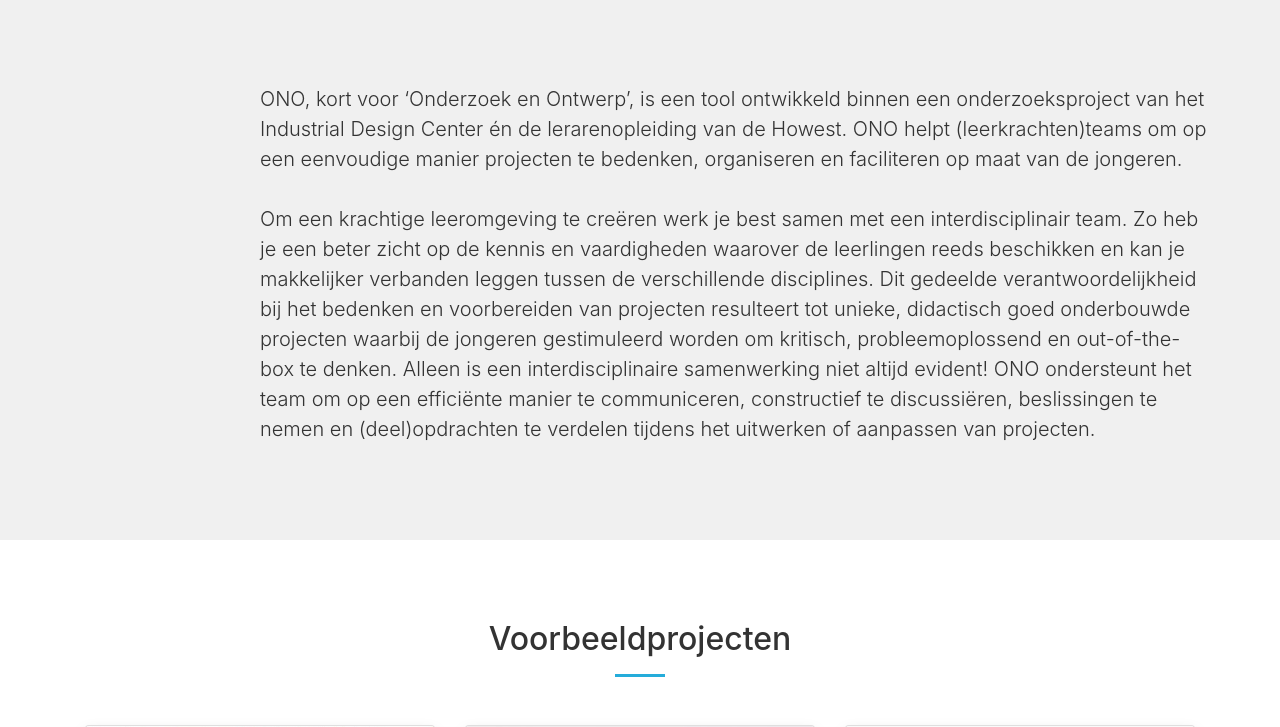
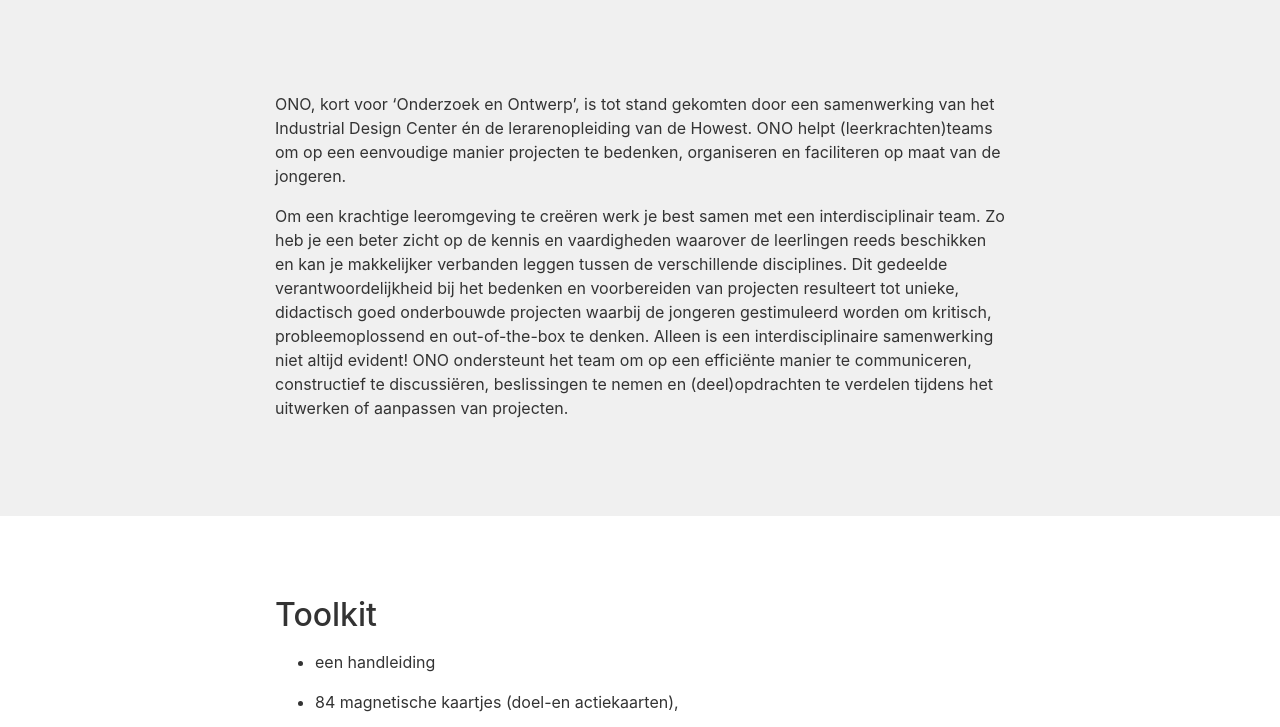
Before and after one commit to adepaepe/ono-trajecten, a Jekyll site: the page built from docs/index.html, in a window 1280 px wide and 900 px high, scrolled down 731 px, cut to the strip 173-900 px from the top of the window. Built offline with Jekyll 4.4.1, drawn with Linux system fonts in a browser that asks for light colours; some of the changed text lies outside the part shown.

Commit message:
Toevoeging shop

```diff
--- a/docs/_cases/opleiding.html
+++ b/docs/_cases/opleiding.html
@@ -38,6 +38,6 @@
     <li>Een certificaat/navormingsattest van de opleiding.</li>
     <li>Leren werken met ONO-tool.</li>
   </ul>
-    <p>Voor meer praktische info <a href="https://howest.be/steam-sessies" target="_blank">klik hier</a> of contacteer <a href="mailto:kelly.schedin@howest.be">kelly.schedin@howest.be</a>.</p>
+    <p>Voor meer praktische info <a href="https://howest.be/steam-sessies" target="_blank">klik hier</a> en/of stuur een mailtje naar <a href="mailto:kelly.schedin@howest.be">kelly.schedin@howest.be</a>.</p>
   </div>
 </section>
--- a/docs/index.html
+++ b/docs/index.html
@@ -4,14 +4,14 @@
 navigation:
   - id: about
     title: Over
+  - id: toolkit
+    title: Toolkit
   - id: projecten
     title: Voorbeeldprojecten
   - id: workshops
     title: Workshops & opleidingen
   - id: vervolgonderzoek
     title: ONO digitaal
-  - id: shop
-    title: Shop
   - id: contact
     title: Contact
 ---
@@ -34,15 +34,14 @@
 <section id="about" class="alternate">
   <div class="container">
     <div class="row">
-      <div class="col-lg-30 offset-lg-2 ">
+      <div class="col-lg-8 offset-lg-2 ">
         <h2></h2>
         <p class="lead">
-          ONO, kort voor ‘Onderzoek en Ontwerp’, is een tool ontwikkeld binnen
-          een onderzoeksproject van het Industrial Design Center én de
+          <p>ONO, kort voor ‘Onderzoek en Ontwerp’, is tot stand gekomten door een samenwerking van het Industrial Design Center én de
           lerarenopleiding van de Howest. ONO helpt (leerkrachten)teams om op
           een eenvoudige manier projecten te bedenken, organiseren en
-          faciliteren op maat van de jongeren. <br />
-          <br />Om een krachtige leeromgeving te creëren werk je best samen met
+          faciliteren op maat van de jongeren.</p
+          <p>Om een krachtige leeromgeving te creëren werk je best samen met
           een interdisciplinair team. Zo heb je een beter zicht op de kennis en
           vaardigheden waarover de leerlingen reeds beschikken en kan je
           makkelijker verbanden leggen tussen de verschillende disciplines. Dit
@@ -53,14 +52,33 @@
           samenwerking niet altijd evident! ONO ondersteunt het team om op
           een efficiënte manier te communiceren, constructief te discussiëren,
           beslissingen te nemen en (deel)opdrachten te verdelen tijdens het
-          uitwerken of aanpassen van projecten.
-        </p>
+          uitwerken of aanpassen van projecten.</p
+
       </div>
     </div>
   </div>
 </section>
 
-<section id="projecten">
+<section id="toolkit">
+  <div class="container">
+    <div class="row">
+      <div class="col-lg-8 offset-lg-2">
+        <h2>Toolkit</h2>
+        <p><p>
+        <ul><li>een handleiding</ul>
+        <ul><li>84 magnetische kaartjes (doel-en actiekaarten), </ul>
+        <ul><li>een magnetische musketon die je helpt om na te denken over de mate van autonomie (van begeleid tot zelfstandig),</ul>
+        <ul><li>een inspiratieboekje 'technieken',</ul>
+        <ul> <li>post-its.</ul></p>
+        <p><p>ONO kan besteld worden via de <a href="https://www.industrialdesigncenter.be/shop" target="_blank">shop </a>van het Industrial Design center.</p>
+
+        <hr />
+      </div>
+    </div>
+  </div>
+</section>
+
+<section id="projecten" class="alternate">
   <div class="container">
     <div class="row">
       <div class="col-lg-8 offset-lg-2 text-center">
@@ -91,7 +109,7 @@
   </div>
 </section>
 
-<section id="workshops" class="alternate">
+<section id="workshops">
   <div class="container">
     <div class="row">
       <div class="col-lg-8 offset-lg-2 text-center">
@@ -130,23 +148,11 @@
   </div>
 </section>
 
-<section id="vervolgonderzoek">
+<section id="vervolgonderzoek" class="alternate">
   <div class="container">
     <div class="row">
       <div class="col-lg-8 offset-lg-2 text-center">
         <h2>ONO digitaal</h2>
-        <p>...</p>
-        <hr />
-      </div>
-    </div>
-  </div>
-</section>
-
-<section id="shop" class="alternate">
-  <div class="container">
-    <div class="row">
-      <div class="col-lg-8 offset-lg-2 text-center">
-        <h2>Shop</h2>
         <p>...</p>
         <hr />
       </div>
```
